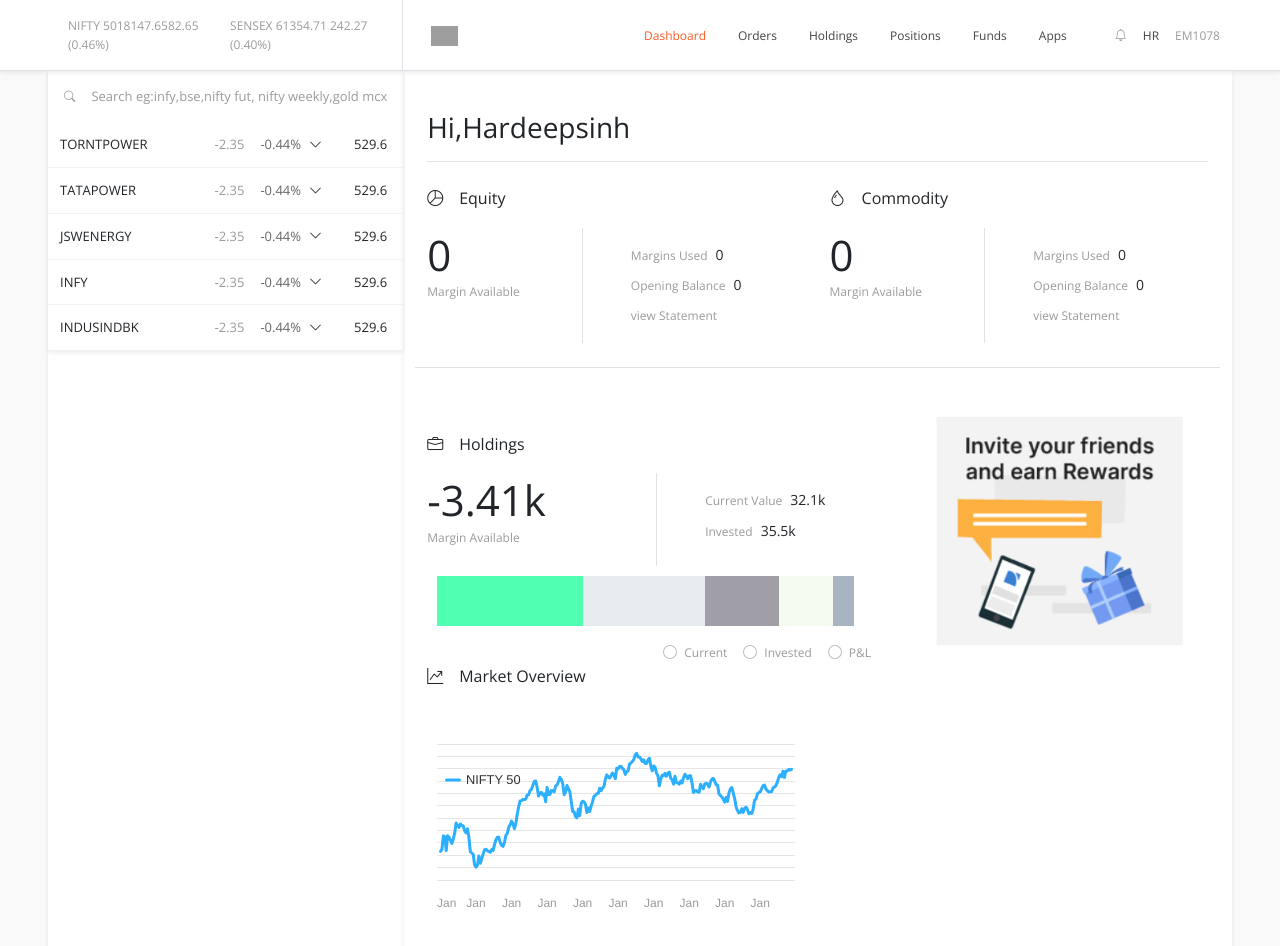
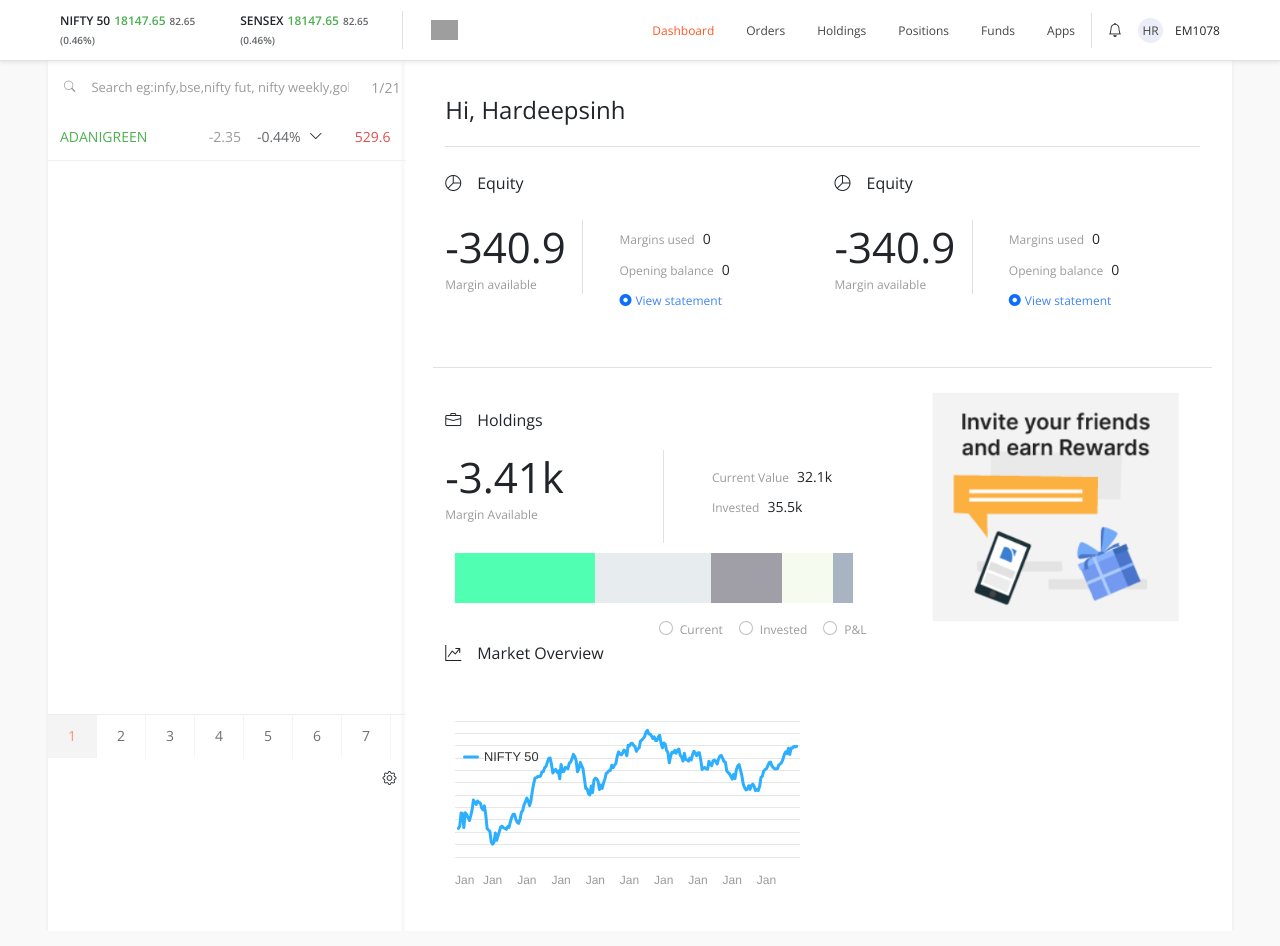
Before and after one commit to hardeeptech6318/zerodha, a React (Create React App) app: page / in a window 1280 px wide. Built offline with nearby package versions, Linux system fonts and the light colour scheme; grey boxes are pictures that could not be loaded.

Commit message:
working on table

```diff
--- a/src/App.js
+++ b/src/App.js
@@ -27,7 +27,7 @@ function App() {
         <div className='leftside p-0 shadow-sm m-0  '>
 <Sidebar/>
         </div>
-        <div className='rightside p-0 m-0  shadow-sm'>
+        <div className='rightside   shadow-sm '  >
         <Routes>
       <Route path="/" element={<Dashboard/>} />
       <Route path="/orders/*" element={<Orders/>} />
--- a/src/component/Dashboard.js
+++ b/src/component/Dashboard.js
@@ -1099,12 +1099,43 @@ function Dashboard() {
   };
 
   return (
-    <div className="m-4">
-      <h1 className="pagetitle py-3 border-bottom">Hi,Hardeepsinh</h1>
+    <div className="allpagepadding" >
+      <div className="pagetitle w-100 border-bottom pb-3">Hi, Hardeepsinh</div>
       <div>
-        <div className="row mb-5 pb-4 border-bottom ">
+        <div className="row  border-bottom my-4 ">
           <div className="col-6">
-            <div className="my-3 secondary-title">
+            <div className=" secondary-title mb-4 ">
+              <span className="me-3">
+                <i className="bi bi-pie-chart"></i>
+              </span>
+              <span>Equity</span>
+            </div>
+            <div>
+              <div className="row mb-5">
+                <div className="col-5">
+                  <div className="border-end">
+                  <div className="bigvalue">-340.9</div>
+                  <div className="label">Margin available</div>
+                </div>
+                </div>
+                <div className="col-7 p-2 ps-4">
+                  <div className="pb-2">
+                    <span className="label">Margins used</span>
+                    <span className="mx-2">0</span>
+                  </div>
+                  <div className="pb-2">
+                    <span className=" label ">Opening balance</span>
+                    <span className="mx-2">0</span>
+                  </div>
+                  <Link to="/" className="linkbluetext" >
+                    <span className="me-1 text-primary"><i className="bi bi-record-circle-fill"></i></span>View statement
+                  </Link>
+                </div>
+              </div>
+            </div>
+          </div>
+          <div className="col-6">
+            <div className=" secondary-title mb-4 ">
               <span className="me-3">
                 <i className="bi bi-pie-chart"></i>
               </span>
@@ -1112,50 +1143,23 @@ function Dashboard() {
             </div>
             <div>
               <div className="row">
-                <div className="col-5 border-end">
-                  <div className="bigvalue">0</div>
-                  <div className="label">Margin Available</div>
+                <div className="col-5">
+                  <div className="border-end">
+                  <div className="bigvalue">-340.9</div>
+                  <div className="label">Margin available</div>
                 </div>
-                <div className="col-7 p-3 ps-5">
-                  <div>
-                    <span className="label">Margins Used</span>
+                </div>
+                <div className="col-7 p-2 ps-4">
+                  <div className="pb-2">
+                    <span className="label">Margins used</span>
                     <span className="mx-2">0</span>
                   </div>
-                  <div className="my-2">
-                    <span className=" label ">Opening Balance</span>
+                  <div className="pb-2">
+                    <span className=" label ">Opening balance</span>
                     <span className="mx-2">0</span>
                   </div>
-                  <Link to="/" className="label">
-                    view Statement
-                  </Link>
-                </div>
-              </div>
-            </div>
-          </div>
-          <div className="col-6">
-            <div className="my-3 secondary-title">
-              <span className="me-3">
-                <i className="bi bi-droplet"></i>
-              </span>
-              <span>Commodity</span>
-            </div>
-            <div>
-              <div className="row">
-                <div className="col-5 border-end">
-                  <div className="bigvalue">0</div>
-                  <div className="label">Margin Available</div>
-                </div>
-                <div className="col-7 p-3 ps-5 ">
-                  <div>
-                    <span className="label">Margins Used</span>
-                    <span className="mx-2">0</span>
-                  </div>
-                  <div className="my-2">
-                    <span className=" label ">Opening Balance</span>
-                    <span className="mx-2">0</span>
-                  </div>
-                  <Link to="/" className="label">
-                    view Statement
+                  <Link to="/" className="linkbluetext" >
+                    <span className="me-1 text-primary"><i className="bi bi-record-circle-fill"></i></span>View statement
                   </Link>
                 </div>
               </div>
--- a/src/component/Header.js
+++ b/src/component/Header.js
@@ -5,27 +5,31 @@ import { BellOutlined } from "@ant-design/icons";
 
 function Header() {
   return (
-    <div className="label  border-bottom px-5 shadow-sm sticky-top">
+    <div className=" border-bottom px-5 shadow-sm sticky-top niftyheader">
       <div className="row m-0 p-0 align-items-center m-auto  ">
-        <div className="leftside m-0    border-end py-3 ">
-          <div className="d-flex align-items-center">
-            <div className="mx-2">
-              <span>NIFTY 50</span>
-              <span>18147.65</span>
-              <span>82.65 (0.46%)</span>{" "}
+        <div className="leftside m-0    border-end  ">
+          <div className="d-flex align-items-center  fw-bold">
+            <div className="me-2 ">
+              <span className="" >NIFTY 50</span>
+              <span className="text-success mx-1    ">18147.65</span>
+              <span className="headerdim opacity75 ">82.65 (0.46%)</span>
             </div>
-            <div >SENSEX 61354.71 242.27 (0.40%)</div>
+            <div className="ms-3 ">
+              <span className="" >SENSEX</span>
+              <span className="text-success mx-1    ">18147.65</span>
+              <span className="headerdim opacity75 ">82.65 (0.46%)</span>
+            </div>
           </div>
         </div>
         <div className="rightside headerpadding">
-          <div className="d-flex justify-content-between w-100 align-items-center">
+          <div className=" headerright">
             <NavLink  className={({isActive}) => (isActive ? "active" : 'none')} to="/">
               <img
                 className="logo mx-3"
                 src="https://kite.zerodha.com/static/images/kite-logo.svg"
               />
             </NavLink>
-            <div className="d-flex w-100 justify-content-end align-items-center">
+            <div className="d-flex w-100 justify-content-end align-items-center border-end py-2">
               <div className="mx-3">
                 <NavLink  className={({isActive}) => (isActive ? "active" : 'none')} to="/" >
                   <span>Dashboard</span>
@@ -57,16 +61,16 @@ function Header() {
                 </NavLink>
               </div>
             </div>
-            <div className="d-flex align-items-center justify-content-evenly ms-4">
-              <div className="py-2 mx-2 ">
+            <div className="d-flex align-items-center justify-content-evenly ">
+              <div className=" mx-3  ">
                 <i className="bi bi-bell"></i>
               </div>
-              <div className="mx-2">
+              <div className="me-2 avatar">
                 <NavLink  className={({isActive}) => (isActive ? "active" : 'none')} to="/profile" >
                   HR
                 </NavLink>
               </div>
-              <div className="ms-2">EM1078</div>
+              <div className="ms-1">EM1078</div>
             </div>
           </div>
         </div>
--- a/src/component/Sidebar.js
+++ b/src/component/Sidebar.js
@@ -1,8 +1,11 @@
 
-import React   from 'react'
+import React ,{useEffect, useState}  from 'react'
 
 
 function Sidebar() {
+  const [page, setpage] = useState({});
+  const [pagelength, setpagelength] = useState(0);
+
 
 
   const showmarketdepth =(item,i)=>{
@@ -17,10 +20,95 @@ function Sidebar() {
  }
 
 let data =
-
-
-
 [
+  {
+      "id": 430051044,
+      "name": "today",
+      "items": [  {
+        "id": 5499712579,
+        "weight": 8,
+        "tradingsymbol": "ADANIGREEN",
+        "instrument_token": 912129,
+        "segment": "NSE",
+        "exchange": "NSE",
+        "expiry": ""
+    }]
+  },
+  {
+      "id": 430051045,
+      "name": "tomorrow",
+      "items": [ {
+        "id": 5236490989,
+        "weight": 1,
+        "tradingsymbol": "TORNTPOWER",
+        "instrument_token": 3529217,
+        "segment": "NSE",
+        "exchange": "NSE",
+        "expiry": ""
+    },
+    {
+        "id": 5236490590,
+        "weight": 2,
+        "tradingsymbol": "TATAPOWER",
+        "instrument_token": 877057,
+        "segment": "NSE",
+        "exchange": "NSE",
+        "expiry": ""
+    },
+    {
+        "id": 5236494947,
+        "weight": 3,
+        "tradingsymbol": "JSWENERGY",
+        "instrument_token": 4574465,
+        "segment": "NSE",
+        "exchange": "NSE",
+        "expiry": ""
+    },
+    {
+        "id": 5262175391,
+        "weight": 4,
+        "tradingsymbol": "INFY",
+        "instrument_token": 408065,
+        "segment": "NSE",
+        "exchange": "NSE",
+        "expiry": ""
+    },
+    {
+        "id": 5471503811,
+        "weight": 5,
+        "tradingsymbol": "INDUSINDBK",
+        "instrument_token": 1346049,
+        "segment": "NSE",
+        "exchange": "NSE",
+        "expiry": ""
+    },
+    {
+        "id": 5499711381,
+        "weight": 6,
+        "tradingsymbol": "ADANIENT",
+        "instrument_token": 6401,
+        "segment": "NSE",
+        "exchange": "NSE",
+        "expiry": ""
+    },
+    {
+        "id": 5499711540,
+        "weight": 7,
+        "tradingsymbol": "ADANIPOWER",
+        "instrument_token": 4451329,
+        "segment": "NSE",
+        "exchange": "NSE",
+        "expiry": ""
+    },
+    {
+        "id": 5499712579,
+        "weight": 8,
+        "tradingsymbol": "ADANIGREEN",
+        "instrument_token": 912129,
+        "segment": "NSE",
+        "exchange": "NSE",
+        "expiry": ""
+    },
           {
               "id": 5236490989,
               "weight": 1,
@@ -65,8 +153,118 @@ let data =
               "segment": "NSE",
               "exchange": "NSE",
               "expiry": ""
+          },
+          {
+              "id": 5499711381,
+              "weight": 6,
+              "tradingsymbol": "ADANIENT",
+              "instrument_token": 6401,
+              "segment": "NSE",
+              "exchange": "NSE",
+              "expiry": ""
+          },
+          {
+              "id": 5499711540,
+              "weight": 7,
+              "tradingsymbol": "ADANIPOWER",
+              "instrument_token": 4451329,
+              "segment": "NSE",
+              "exchange": "NSE",
+              "expiry": ""
+          },
+          {
+              "id": 5499712579,
+              "weight": 8,
+              "tradingsymbol": "ADANIGREEN",
+              "instrument_token": 912129,
+              "segment": "NSE",
+              "exchange": "NSE",
+              "expiry": ""
+          }, {
+            "id": 5499711381,
+            "weight": 6,
+            "tradingsymbol": "ADANIENT",
+            "instrument_token": 6401,
+            "segment": "NSE",
+            "exchange": "NSE",
+            "expiry": ""
+        },
+        {
+            "id": 5499711540,
+            "weight": 7,
+            "tradingsymbol": "ADANIPOWER",
+            "instrument_token": 4451329,
+            "segment": "NSE",
+            "exchange": "NSE",
+            "expiry": ""
+        },
+        {
+            "id": 5499712579,
+            "weight": 8,
+            "tradingsymbol": "ADANIGREEN",
+            "instrument_token": 912129,
+            "segment": "NSE",
+            "exchange": "NSE",
+            "expiry": ""
         }
       ]
+  },
+  {
+      "id": 430051046,
+      "name": "bank",
+      "items": [  {
+        "id": 5499712579,
+        "weight": 8,
+        "tradingsymbol": "ADANIGREEN",
+        "instrument_token": 912129,
+        "segment": "NSE",
+        "exchange": "NSE",
+        "expiry": ""
+    }]
+  },
+  {
+      "id": 430051047,
+      "name": "long term",
+      "items": []
+  },
+  {
+      "id": 430051048,
+      "name": "pharma",
+      "items": []
+  },
+  {
+      "id": 1434766327,
+      "name": "MW 6",
+      "items": []
+  },
+  {
+      "id": 1442299913,
+      "name": "MW 7",
+      "items": []
+  }
+]
+
+
+useEffect(()=>{
+  let length=0
+
+data.forEach((ele)=>{
+
+length =length+ele.items.length
+
+
+})
+setpagelength(length)
+
+
+  for (let i = 0; i < data.length; i++) {
+    const element = data[i];
+   if(element.items.length>0){
+    setpage(element)
+    break;
+   }
+  }
+},[])
 
 const onleave=(item,i)=>{
   let id = document.getElementsByClassName(`hoverbutton${i}`);
@@ -78,26 +276,31 @@ const onleave=(item,i)=>{
   id[0].classList.remove("hidemenubutton");
  }
 
+ const slectedpage =(el)=>{
+  setpage(el)
+ }
+
 
   return (
-    <div className='m-0 p-0 sidebartextsize shadow-sm '  >
-      <div className=' d-flex w-100'>
+    <div className='m-0 p-0 sidebartextsize  '  >
+      <div className='searchsidebar d-flex' >
       <label className="searchicon  p-3  " ><i className=" bi bi-search"></i></label>
   <input className="sidebarsearch " placeholder="Search eg:infy,bse,nifty fut, nifty weekly,gold mcx" type="text" />
+  <label className='pagelabel' >{page?.items?.length}/{pagelength}</label>
   <div>
 
   </div>
 
       </div>
-
+       <div className='instrument'>
        <div >
-       {data.map((ele,i)=>{
+       {page.items && page.items.length>0? page.items.map((ele,i)=>{
 
 
       return<>
       <div key={i} onMouseLeave={()=>onleave(ele,i)}  onMouseEnter={()=>onenter(ele,i)} className={`sidebardata${i} sidebarhover   position-relative d-flex justify-content-between  padding12 `} >
 
-        <div >{ele.tradingsymbol}</div>
+        <div className='text-success' >{ele.tradingsymbol}</div>
         <div className='d-flex  '>
           <div>
             <div className='opacity75'>
@@ -107,16 +310,16 @@ const onleave=(item,i)=>{
           </div>
           <div>
             <span className='mx-2'><i class="bi bi-chevron-down"></i></span>
-            <span className='ms-4 me-1'>529.6</span>
+            <span className='ms-4 me-1 text-danger'>529.6</span>
           </div>
         </div>
         <div className={` hoverbutton${i} hidemenubutton end-0 top-8  showmenu   position-absolute`}>
             <button className=' hoverbuttondisign mx-1 bg-primary border-primary text-white' style={{backgroundColor:"#4184f3"}} >B</button>
             <button className='hoverbuttondisign bg-danger text-white border-danger ' >S</button>
-            <button className='hoverbuttondisign bg-white  mx-1' onClick={()=>showmarketdepth(ele,i)}  ><i class="bi bi-text-center"></i></button>
-            <button className='hoverbuttondisign bg-white ' ><i class="bi bi-graph-up-arrow"></i></button>
-            <button className='hoverbuttondisign bg-white mx-1' ><i class="bi bi-trash3"></i></button>
-            <button className='hoverbuttondisign bg-white  mx-1' ><i class="bi bi-three-dots"></i></button>
+            <button className='hoverbuttondisign bgwhite  mx-1' onClick={()=>showmarketdepth(ele,i)}  ><i class="bi bi-text-center"></i></button>
+            <button className='hoverbuttondisign bgwhite ' ><i class="bi bi-graph-up-arrow"></i></button>
+            <button className='hoverbuttondisign bgwhite mx-1' ><i class="bi bi-trash3"></i></button>
+            <button className='hoverbuttondisign bgwhite  mx-1' ><i class="bi bi-three-dots"></i></button>
 
         </div>
 
@@ -125,9 +328,27 @@ const onleave=(item,i)=>{
       <div className={`showmarketdepth${i}`} style={{display:"none"}} >
           {ele.tradingsymbol}
         </div>
+
+
       </>
+    }):<>
+    <div className='d-flex justify-content-center align-items-center flex-column'>
+    <div className='binoculars' ><i  class="bi bi-binoculars "></i></div>
+    <div><h2>Nothing here</h2></div>
+    <div className='addinstrument' >Use the search bar to add instruments.</div>
+    <button className='btn btn-primary my-3 '>Add Instrument</button>
+    </div>
+
+    </>}
+       </div>
+       </div>
+
+       <ul className=' '>
+        {data.map((el,i)=>{
+          return <li className={page.name==el.name? 'activepage sidebarpagination pe-auto opacity65':'sidebarpagination pe-auto opacity65'} onClick={()=>slectedpage(el)} >{i+1}</li>
         })}
-       </div>
+          <li className='setting'><span className='setting-btn'><i class="bi bi-gear"></i></span></li>
+        </ul>
     </div>
   )
 }
--- a/src/index.css
+++ b/src/index.css
@@ -16,9 +16,10 @@ body{
 }
 
 
-a , .label , .form-select , .holdingsearch {
+a , .label , .form-select , .holdingsearch,.niftyheader {
   font-size: 0.75rem;
 }
+
 
 a{
   text-decoration: none;
@@ -47,6 +48,7 @@ a:hover{
 }
 .rightside{
   width: 70%;
+
 }
 
 .bigvalue{
@@ -61,7 +63,8 @@ a:hover{
 }
 
 .secondary-title{
-  font-size: 1rem
+  font-size: 1rem;
+  margin-bottom: 20px
 }
 
 .banner{
@@ -102,9 +105,13 @@ a:hover{
   outline: none;
 }
 
-.linkblue{
-  color: blue;
+.linkblue,.headerdim{
+
   font-size: 0.625rem;
+}
+
+.linkblue,.linkbluetext{
+  color:#4184f3;
 }
 
 .decimal{
@@ -172,6 +179,44 @@ font-size: 0.5rem;
 .active{
   color: #ff5722  ;
 }
+.headerright{
+  -webkit-box-flex: 1;
+    -ms-flex: 1 1;
+    flex: 1 1;
+    display: -webkit-box;
+    display: -ms-flexbox;
+    display: flex;
+    position: relative;
+    align-items: center;
+
+}
+
+input:focus, textarea:focus, select:focus{
+  outline: none;
+}
+
+.bi-bell{
+  font-size: 0.875rem;
+}
+
+*:focus {
+  outline: 0;
+}
+
+.avatar{
+
+  width: 25px;
+  height: 25px;
+  border-radius: 50%;
+  text-align: center;
+  vertical-align: middle;
+  background-color: rgba(63, 81, 181, 0.1);
+  font-size: 9px;
+  font-weight: 300;
+  color: rgb(63, 81, 181);
+  line-height: 26px;
+
+}
 
 /*------------sidebar--------------------------*/
 
@@ -224,6 +269,9 @@ display: none;
 
 
 
+
+
+
 .showmenu{
  top:9px;
  animation: fadeIn 200ms;
@@ -231,7 +279,14 @@ display: none;
 }
 
 .sidebartextsize{
-  font-size: .8125rem;
+
+
+  position: fixed;
+  height: calc(100% - 50px);
+  width:28%;
+  z-index: 1;
+  overflow-y: auto;
+  overflow-x: hidden;
 }
 
 .padding12{
@@ -243,17 +298,27 @@ display: none;
   margin: auto;
   border-radius: 3px;
   border: 1px solid #9b9b9b;
+  transition: opacity .15s;
+  font-size: 0.7125rem;
 }
 .marketdepth{
   display: none;
 }
 .sidebarhover{
   border-bottom:1px solid #f1f1f1 ;
+  transition: background-color 0.15s;
 }
+
+
 
 .sidebarhover:hover{
   background-color: #f1f1f1;
 
+
+}
+
+h2{
+  font-size: 1.5em;
 }
 
 h1{
@@ -263,3 +328,142 @@ h1{
 .tablepadding{
   padding: 10px 12px!important
 }
+
+.hoverbuttondisign:hover{
+opacity: .75;
+}
+
+.bgwhite{
+  background-color: white;
+  transition: background-color 0.15s;
+}
+
+.bgwhite:hover{
+  background-color: #9b9b9b;
+  color: white;
+
+
+}
+
+.sidebarpagination  {
+
+ background-color:white;
+ border-right: 1px solid #eee;
+
+
+
+ transition: background-color 0.15s;
+ cursor: pointer;
+
+ padding: 10px 20px;
+ cursor: pointer;
+ text-align: center;
+
+ display: inline-block;
+
+
+}
+ul{
+  margin: 0px;
+  padding: 0px;
+  position: fixed;
+  bottom: 0px;
+  border-top: 1px solid #eee ;
+  width: 28%;
+
+}
+
+.setting{
+  list-style-type: none;
+  position: relative;
+  z-index: 100;
+  float: right;
+  cursor: pointer;
+
+}
+
+.setting-btn{
+  display: inline-block;
+    padding: 10px;
+
+}
+
+.sidebarpagination:hover  {
+  background-color: #eee;
+}
+
+.activepage{
+  color: #ff5722;
+  background-color: #eee;
+}
+
+.addinstrument{
+  color: #9b9b9b;
+}
+
+.binoculars{
+  font-size: 5rem;
+  color: #9b9b9b;
+}
+
+.btn{
+  border-radius: 3px;
+}
+.btn-primary{
+  background-color: #4184f3;
+  border-color: #4184f3;
+  font-size: .925rem;
+}
+
+.bg-primary{
+  background-color: #4184f3;
+}
+
+.text-danger{
+  color: #df514c !important;;
+}
+
+.text-success{
+  color: #4caf50 !important;
+}
+
+.pagelabel{
+  top: 0px;
+  right: 0px;
+    padding: 16px 6px 12px 12px;
+    color: #9b9b9b;
+}
+.searchsidebar{
+  z-index: 1;
+  position: sticky;
+  top: 0;
+  width: 100%;
+  background-color: var(--color-bg-default);
+}
+
+.instrument{
+  max-height: calc(100% - 100px);
+  width: 100%;
+  overflow-x: hidden;
+}
+
+
+/*----------------- scrollbar ----------------*/
+
+
+
+
+
+::-webkit-scrollbar {
+  width: 4px;
+  background-color: rgba(0,0,0,.2);
+}
+
+::-webkit-scrollbar-thumb {
+  border-radius: 4px;
+  background-color: rgba(0,0,0,.2);
+}
+
+.allpagepadding{
+  padding: 30px 20px 30px 30px;
+}
```
Also changed, not shown: src/component/Holdings.js (+48 -4 lines). Lines whose indentation alone changed are shown as unchanged.
